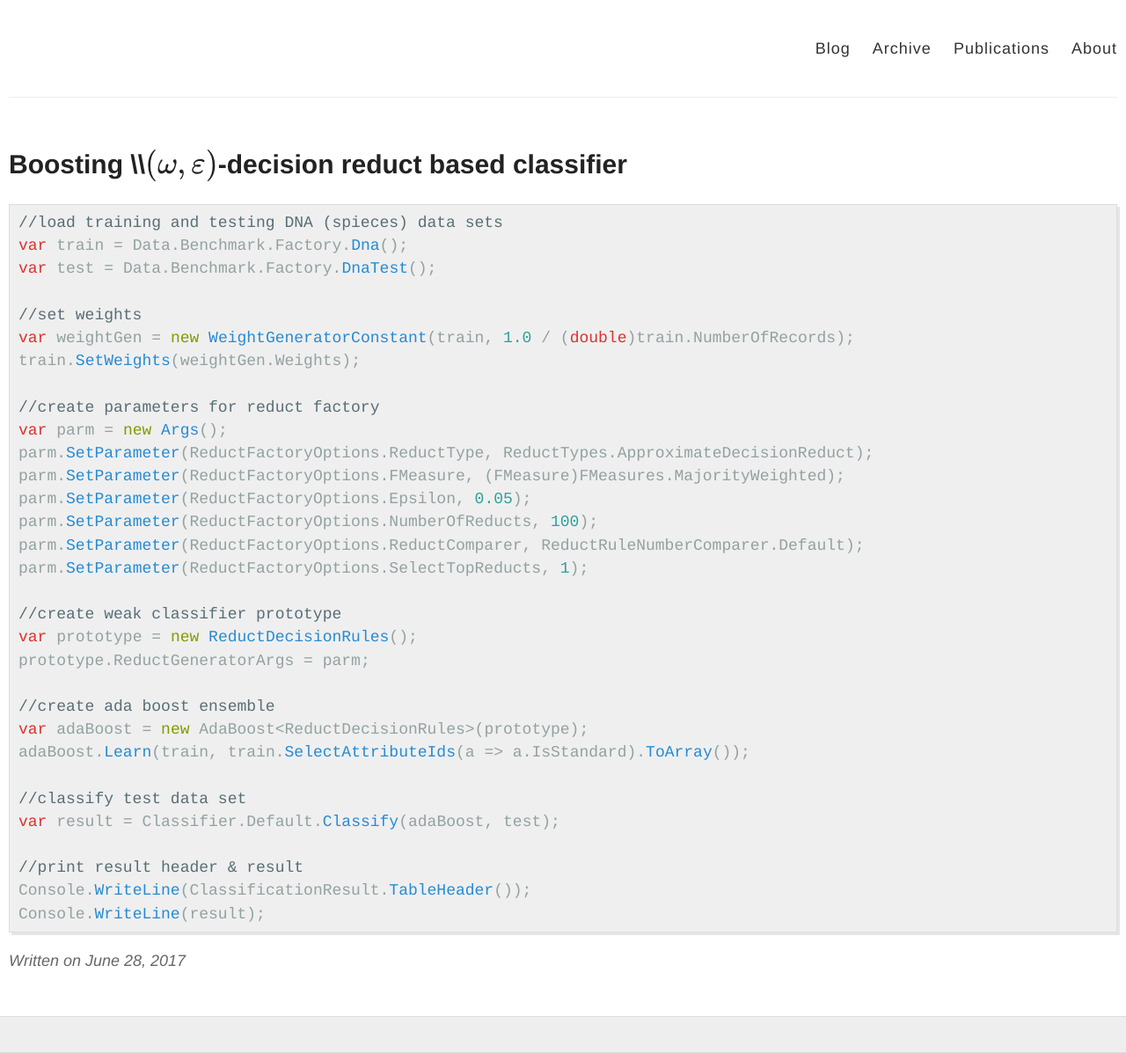
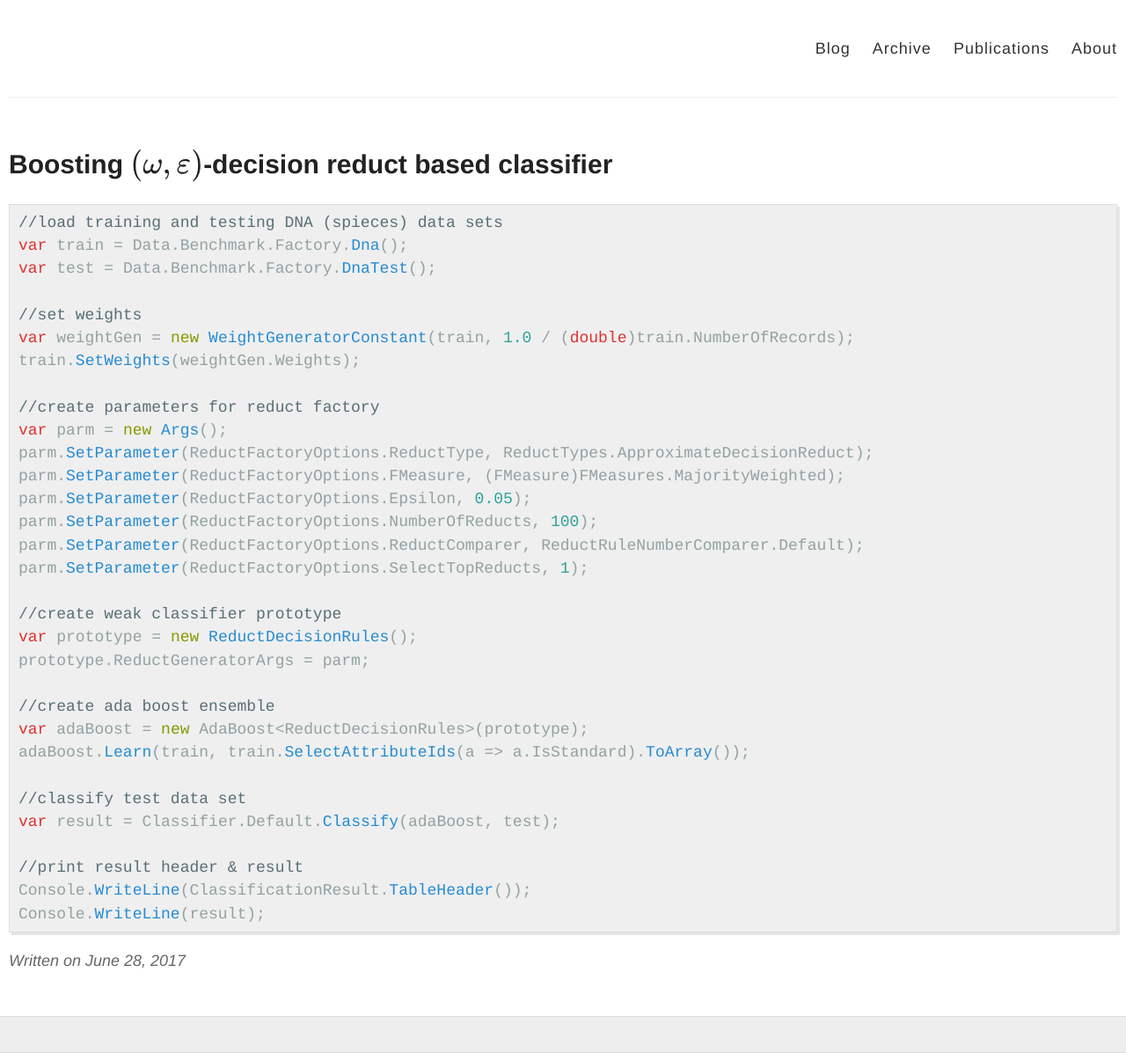
Before and after one commit to nrough/jekyll-now, a Jekyll site: the page built from _posts/2017-06-28-Boosting-Approximate-Decision-Reduct-Based-Classifier.md, in a window 1280 px wide. Shown: the whole page at 88% size. Built offline with Jekyll 4.4.1, drawn with Linux system fonts in a browser that asks for light colours; formulas are drawn with MathJax 3.

```diff
--- a/_posts/2017-06-28-Boosting-Approximate-Decision-Reduct-Based-Classifier.md
+++ b/_posts/2017-06-28-Boosting-Approximate-Decision-Reduct-Based-Classifier.md
@@ -1,6 +1,6 @@
 ---
 layout: post
-title: Boosting \\\( (\omega,\varepsilon) \\\)-decision reduct based classifier
+title: Boosting \( (\omega,\varepsilon) \\\)-decision reduct based classifier
 tags:
 - reducts
 - samples
```
